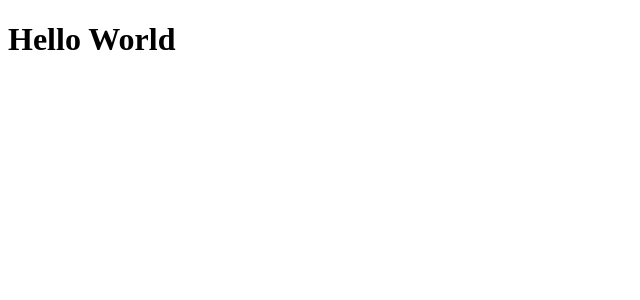
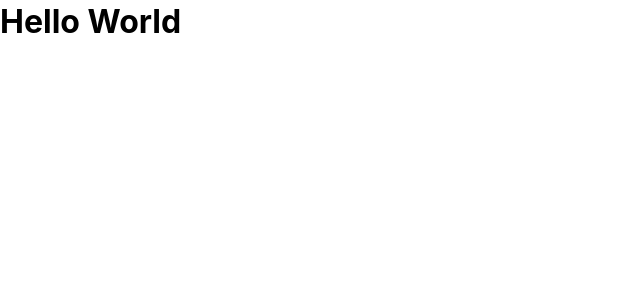
Before and after one commit to programer1983/React-Cocktails-Restaurant, a React (Create React App) app: page / in a window 1280 px wide. Shown: the top 300 px of the page, without its empty margins (0-640 px from the left). Built offline with nearby package versions, Linux system fonts and the light colour scheme.

Commit message:
commit-4;

```diff
--- a/src/index.css
+++ b/src/index.css
@@ -21,3 +21,42 @@
   --maxWidth: 40rem;
   --fullWidth: 1170px;
 }
+
+* {
+  margin: 0;
+  padding: 0;
+  box-sizing: border-box;
+}
+
+body {
+  font-family: -apple-system, BlinkMacSystemFont, 'Segoe UI', Roboto, Oxygen, Ubuntu, Cantarell, 'Open Sans', 'Helvetica Neue', sans-serif;
+  color: var(--mainBlack);
+  background: var(--mainBackground);
+  line-height: 1.4;
+  font-size: 1rem;
+  font-weight: 300;
+}
+
+h1, h2, h3, h4, h5, h6 {
+  font-family: var(--slantedFont);
+  margin-bottom: 1.25rem;
+  letter-spacing: var(--mainSpacing);
+}
+
+p {
+  margin-bottom: 1.25rem;
+}
+
+ul {
+  list-style-type: none;
+}
+
+a {
+  text-decoration: none;
+  color: var(--mainBlack);
+}
+
+img {
+  width: 100%;
+  display: block;
+}
```
